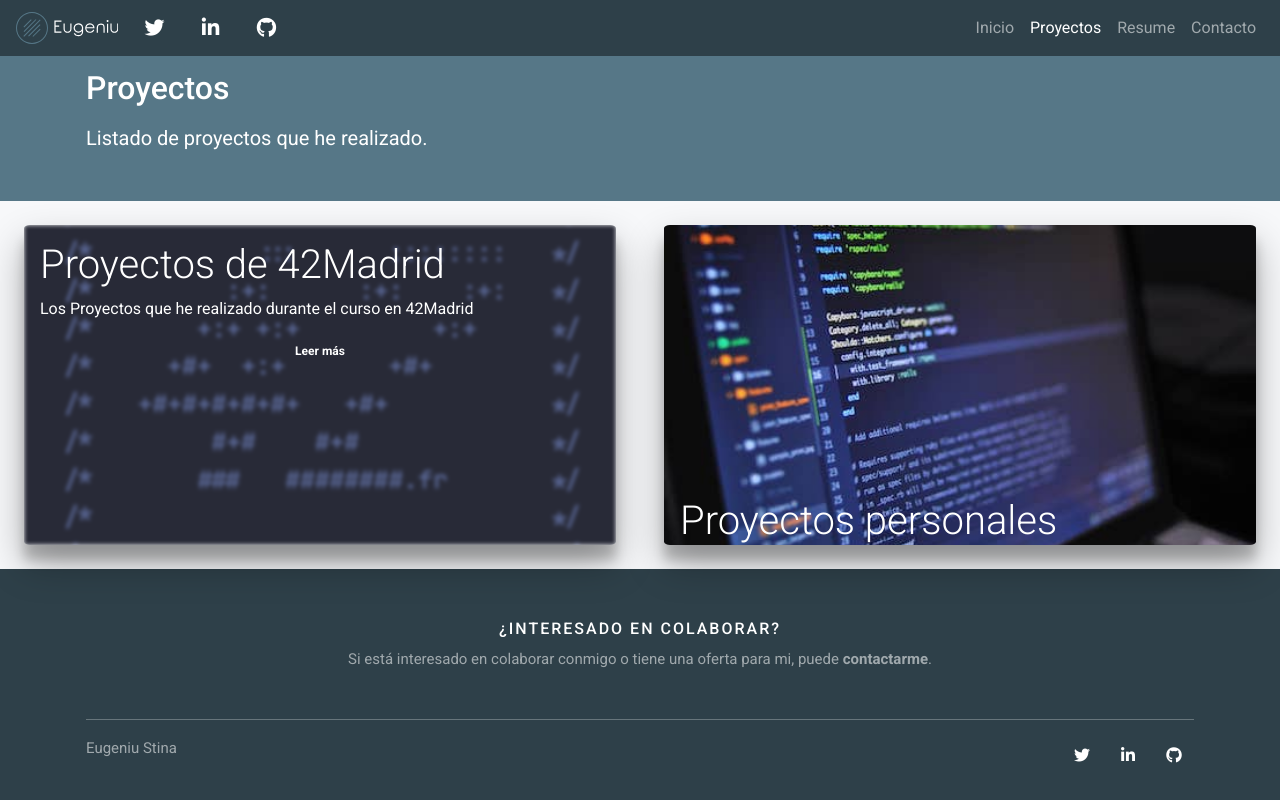
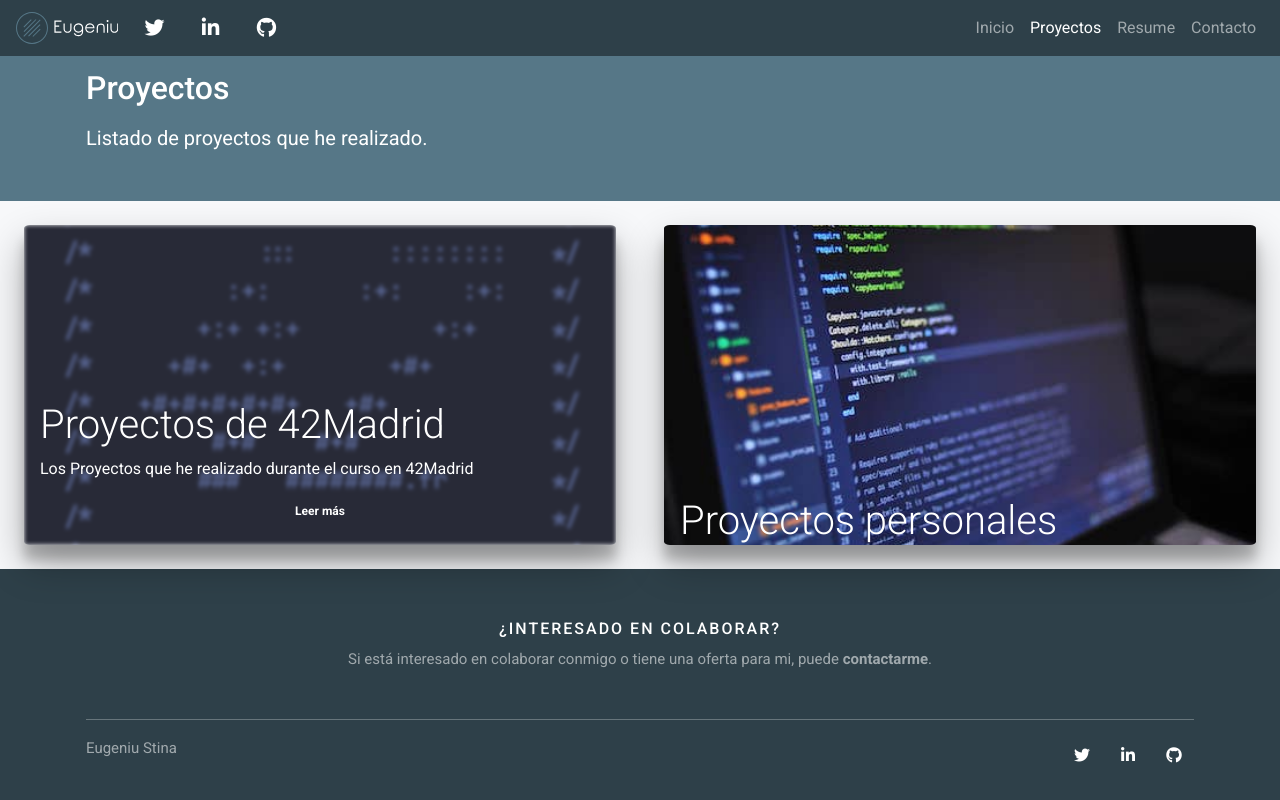
Before and after one commit to xplore93/portfolio, a Vue app: page /projects in a window 1280 px wide. In both pictures the pointer is over the element 320 px from the left and 500 px from the top of the page. Shown: the part 35-835 px from the top of the page. Built offline with nearby package versions, Linux system fonts and the light colour scheme.

Commit message:
Fix: Text position in project card fixed

```diff
--- a/src/components/Projects/Group.vue
+++ b/src/components/Projects/Group.vue
@@ -58,7 +58,7 @@ h1 {
 
 .wrapper:hover .data {
     border-radius: 1%;
-    transform: translateY(0);
+    transform: translateY(10em);
 }
 
 .data {
```
